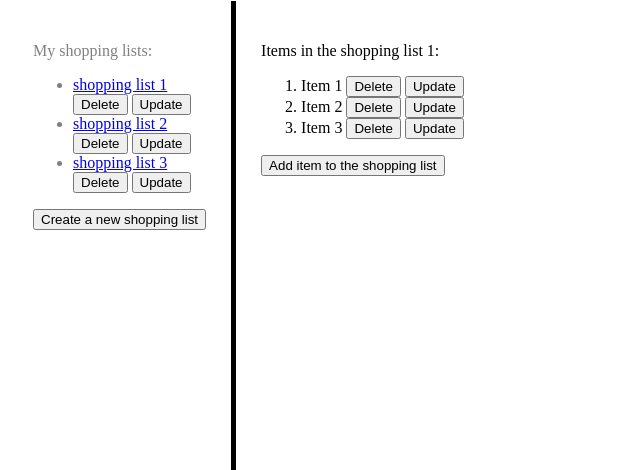
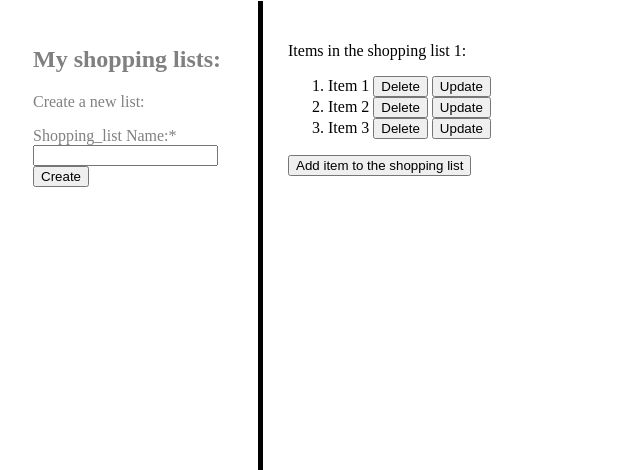
Before and after one commit to Betty-Kebenei/shopping-list, a Flask app: page / in a window 1280 px wide. Shown: the part 138-608 px from the top of the page, without its empty margins (0-640 px from the left). Run offline with Flask 2, Linux system fonts and the light colour scheme.

Commit message:
Adding changes in the dashboard

```diff
--- a/app/templates/dashboard.html
+++ b/app/templates/dashboard.html
@@ -12,26 +12,39 @@
                 <header>
                        <h1>
                            Welcome to shopping list tracker
-                            <input type="button" onclick="" value="Sign Out" style="float:right">
+                            <a href="/logout">
+                                <button type="button" name="button" style="float:right">Sign Out</button>
+                            </a>
                         </h1>
 
                 </header>
 
                 <nav>
 
-                    <p>My shopping lists:</p>
-                        <ul>
-                            <li><a href="#">shopping list 1</a></li>
-                            <input type="button" onclick="" value="Delete">
-                            <input type="button" onclick="" value="Update">
-                            <li><a href="#">shopping list 2</a></li>
-                            <input type="button" onclick="" value="Delete">
-                            <input type="button" onclick="" value="Update">
-                            <li><a href="#">shopping list 3</a></li>
-                            <input type="button" onclick="" value="Delete">
-                            <input type="button" onclick="" value="Update">
-                        </ul>
-                        <input type="button" onclick="" value="Create a new shopping list">
+                    <h1>My shopping lists:</h1>
+                        {% if shopping_list %}
+                        <ol>
+                            {% for item in shopping_list  %}
+                            <li>
+                                <h3>{{ item.listname }}</h3>
+                                <a href="/">
+                                    <button type="button" name="button">Update</button>
+                                </a>
+                                <a href="/del_shop_list">
+                                    <button type="button" name="button">Delete</button>
+                                </a>
+                            </li>
+                            {% endfor %}
+                        </ol>
+
+                        {% endif %}
+                        <p>Create a new list:</p>
+                        <form action="/shop_list" method="POST">
+                            Shopping_list Name:*
+                            <input type="text" name="listname" required><br>
+                            <input type="submit" value="Create">
+                        </form>
+
                 </nav>
 
                 <article>
@@ -54,7 +67,9 @@
                         </li>
 
                     </ol>
-                    <input type="button" onclick="" value="Add item to the shopping list">
+                    <a href="/shopping_items">
+                        <button type="button" name="button">Add item to the shopping list</button>
+                    </a>
 
 
                 </article>
```
